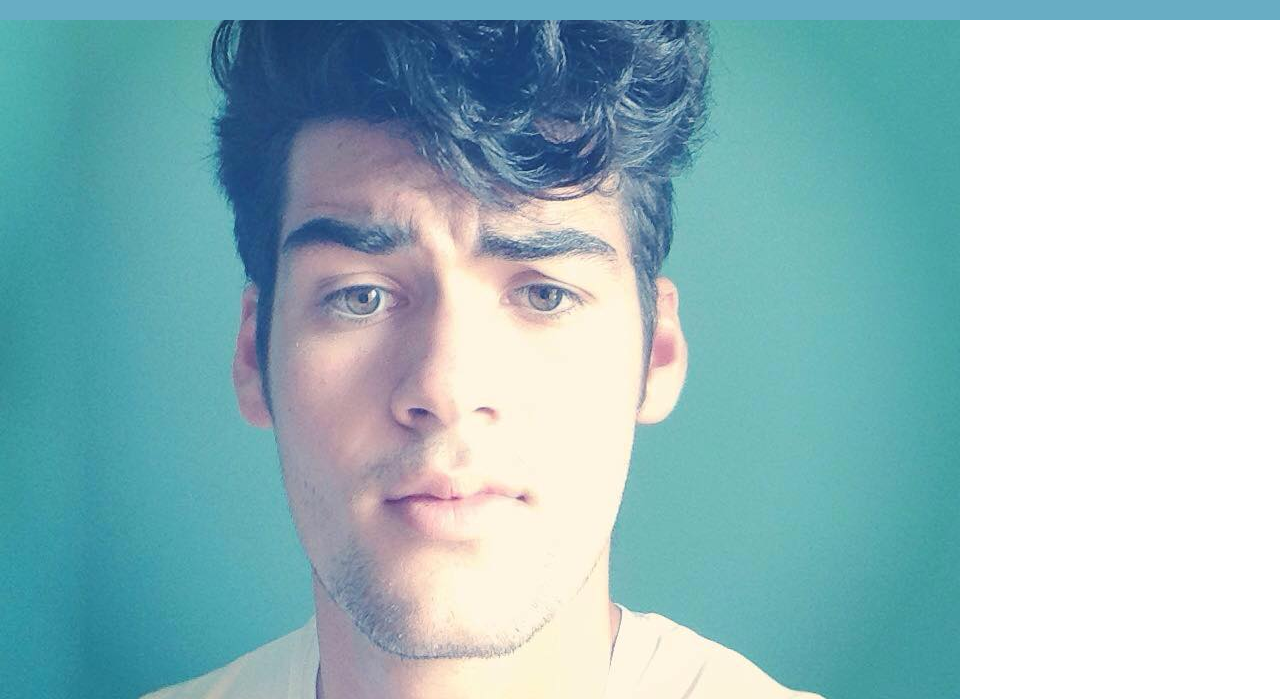
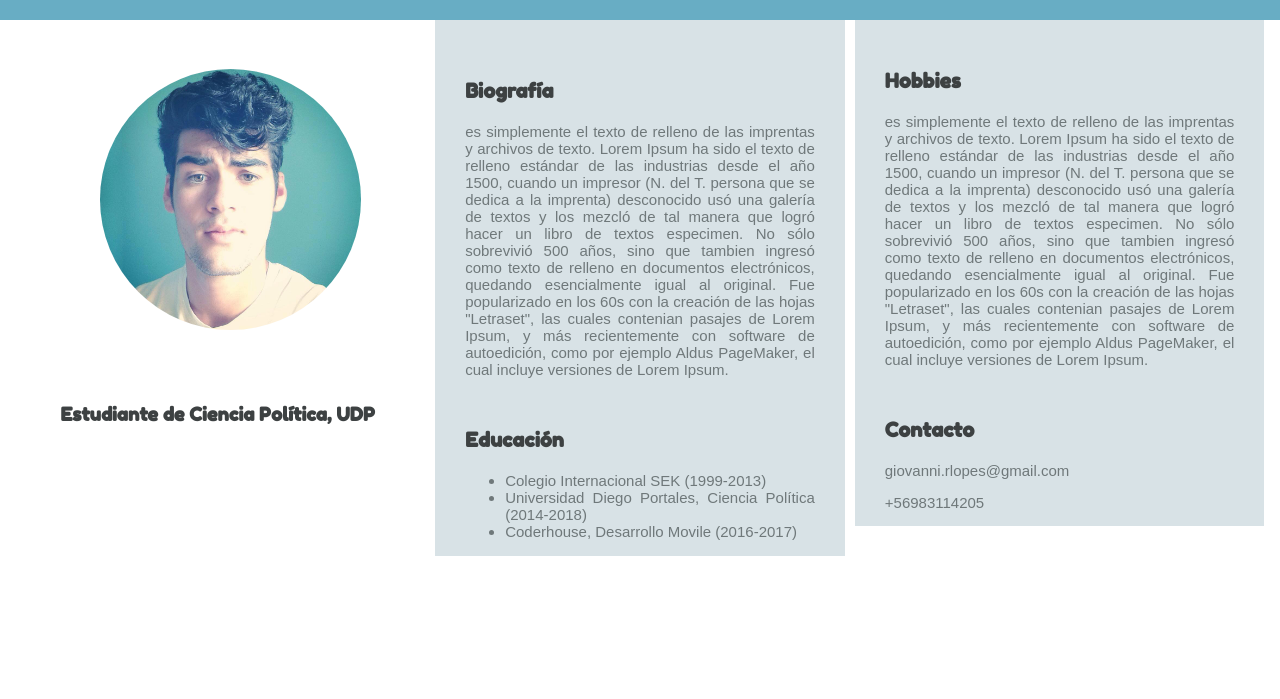
Before and after one commit to carlosrojaso/workshop1, a plain HTML site: page personal/index.html in a window 1280 px wide. Shown: the part 101-800 px from the top of the page. Drawn offline with Linux system fonts and the light colour scheme; files whose address does not match are found by name; a web font is replaced by a local one.

Commit message:
(PERSONAL) avance en la estructura pirncipal...falta nav, footer, formularios, tablas, etcétera.

```diff
--- a/personal/index.html
+++ b/personal/index.html
@@ -7,6 +7,7 @@
   <link rel="stylesheet" type="text/css" href="style.css">
   <link href='https://fonts.googleapis.com/css?family=Fredoka+One' rel='stylesheet' type='text/css'>
   <link href='https://fonts.googleapis.com/css?family=Fredoka+One|Source+Sans+Pro|Lobster|Maven+Pro' rel='stylesheet' type='text/css'>
+  <link href='https://fonts.googleapis.com/css?family=Fredoka+One|Marvel' rel='stylesheet' type='text/css'>
   <link href='https://fonts.googleapis.com/css?family=Lobster' rel='stylesheet' type='text/css'>
 </head>
 <body>
--- a/personal/style.css
+++ b/personal/style.css
@@ -59,4 +59,122 @@ h1 {
   	height: 100%;
   	margin: 0;
   	padding: 0;
+  	color: #6F787A;
   }
+
+#profile {
+	width: 34%;
+	display: inline-block;
+	float: left;
+	padding-top: 150px;
+ }
+
+ #giova1 {
+ 	border-radius: 100%;
+ 	max-width: 60%;
+ 	margin-left: 100px;
+ 	margin-top: 20px;
+ 	margin-bottom: 50px;
+
+ }
+
+ #profile h3 {
+ 	text-align: center;
+ 	font-family: 'Fredoka One', cursive;
+ 	color: #3D4142;
+ }
+
+ #seccion1 {
+	width: 32%;
+	display: inline-block;
+	float: left;
+	padding-top: 150px;
+	background-color: #D8E2E6;
+	margin-right: 10px;
+	margin-top: 10px;
+ }
+
+ #biografia {
+ 	text-align: justify;
+ 	margin-bottom: 50px;
+ }
+
+ #biografia h3 {
+ 	font-size: 20px;
+ 	margin-left: 30px;
+ 	font-family: 'Fredoka One', cursive;
+ 	color: #3D4142;
+ }
+
+#biografia p {
+ 	font-size: 15px;
+ 	margin-right: 30px;
+ 	margin-left: 30px;
+ 	font-family: 'Marvel', sans-serif;
+ }
+
+ #educacion {
+ 	text-align: justify;
+ }
+
+ #educacion h3 {
+ 	font-size: 20px;
+ 	margin-left: 30px;
+ 	font-family: 'Fredoka One', cursive;
+ 	color: #3D4142;
+ }
+
+
+ #educacion li {
+ 	font-size: 15px;
+ 	margin-right: 30px;
+ 	margin-left: 30px;
+ 	font-family: 'Marvel', sans-serif;
+ }
+
+ #seccion2 {
+	width: 32%;
+	display: inline-block;
+	float: left;
+	padding-top: 150px;
+	background-color: #D8E2E6;
+ }
+
+ #hobbies {
+ 	text-align: justify;
+ 	margin-bottom: 50px;
+
+ }
+
+ #hobbies h3 {
+ 	font-size: 20px;
+ 	margin-left: 30px;
+ 	font-family: 'Fredoka One', cursive;
+ 	color: #3D4142;
+ }
+
+ #hobbies p {
+ 	font-size: 15px;
+ 	margin-right: 30px;
+ 	margin-left: 30px;
+ 	font-family: 'Marvel', sans-serif;
+ }
+
+  #contacto {
+ 	text-align: justify;
+
+ }
+
+ #contacto h3{
+ 	font-size: 20px;
+ 	margin-left: 30px;
+ 	font-family: 'Fredoka One', cursive;
+ 	color: #3D4142;
+ }
+
+ #contacto p {
+ 	font-size: 15px;
+ 	margin-right: 30px;
+ 	margin-left: 30px;
+ 	font-family: 'Marvel', sans-serif;
+ }
```
